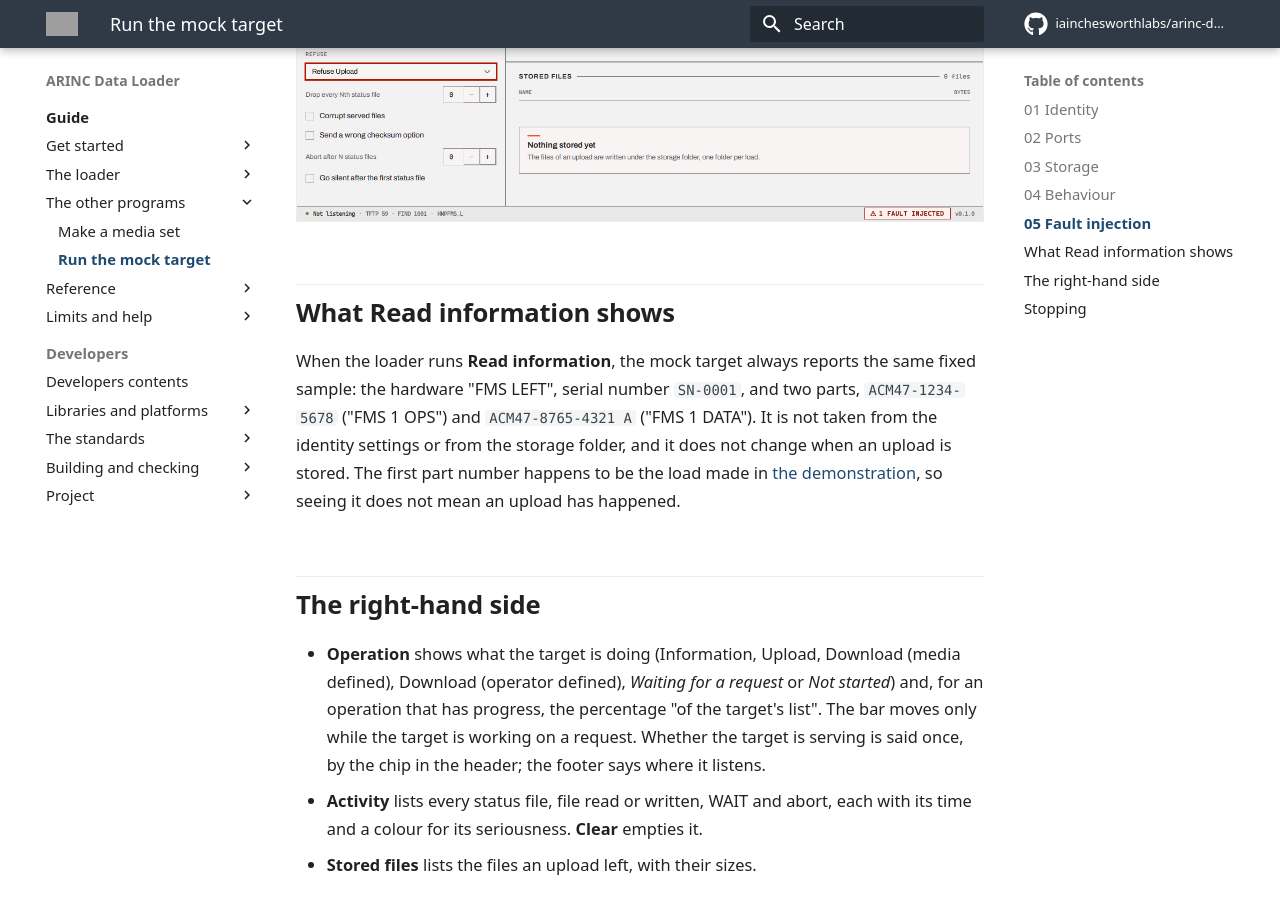
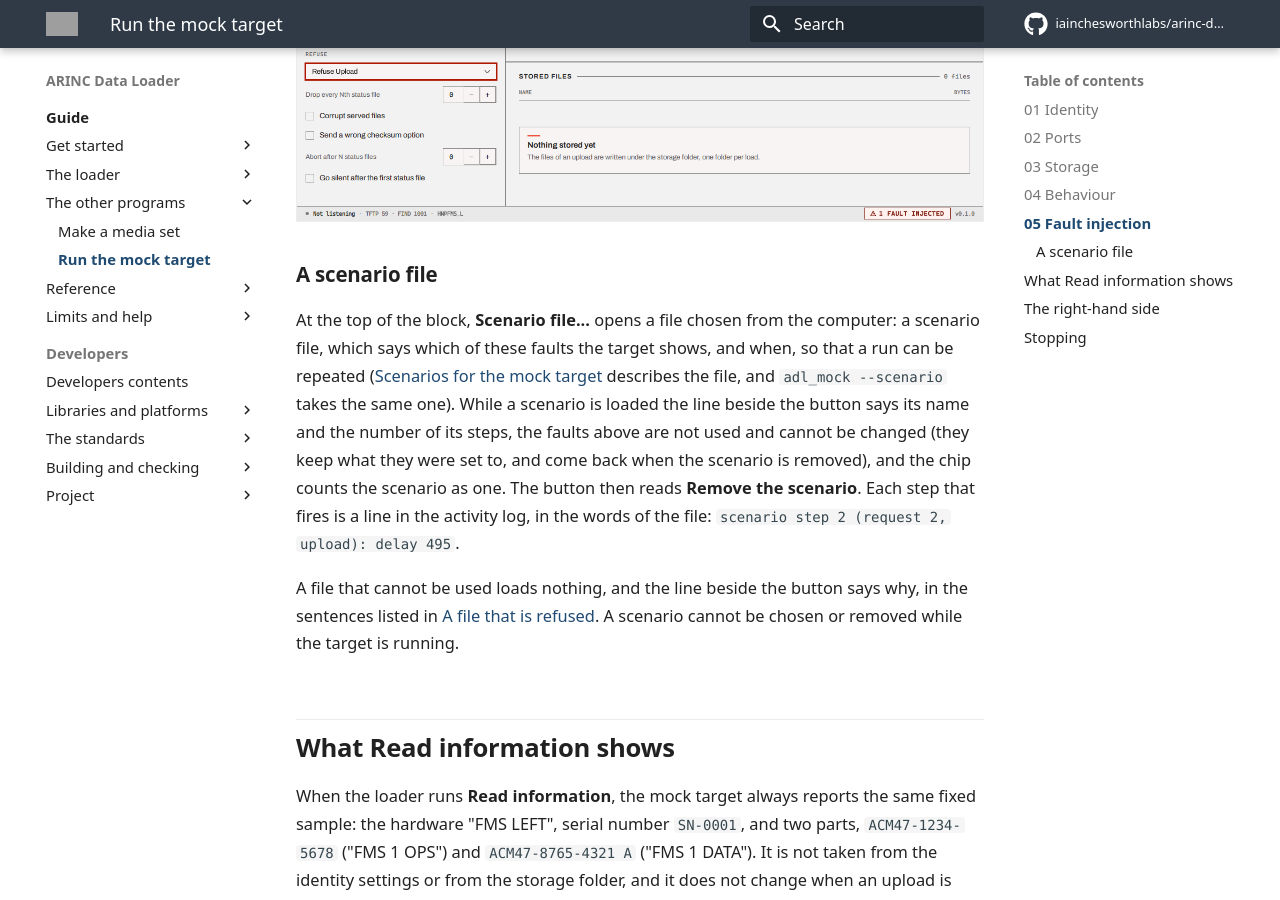
Before and after one commit to iainchesworthlabs/arinc-data-loader, an MkDocs documentation site: the page built from docs/user-guide/mock-target.md, in a window 1280 px wide and 900 px high, scrolled down 5618 px. Built offline with MkDocs 1.6.1 and Material for MkDocs 9.7.7, drawn with Linux system fonts in a browser that asks for light colours; comment, search, counter and statistics services are not loaded; grey boxes are pictures that could not be loaded.

Commit message:
Describe the window's scenario control in the guide
The window's page says what the button does and what changes while a scenario
is loaded; the page of the messages has the model's two new texts; the page of
scenarios says the window takes the same file; and the changelog fragment says
so too.

Signed-off-by: Iain Chesworth <iain.chesworth@gmail.com>

```diff
--- a/docs/user-guide/mock-target.md
+++ b/docs/user-guide/mock-target.md
@@ -92,6 +92,12 @@ The faults are for seeing what the loader does when the target is not well behav
 
 ![The mock target with a fault set](../images/mock-faults.png)
 
+### A scenario file
+
+At the top of the block, **Scenario file...** opens a file chosen from the computer: a scenario file, which says which of these faults the target shows, and when, so that a run can be repeated ([Scenarios for the mock target](mock-scenarios.md) describes the file, and `adl_mock --scenario` takes the same one). While a scenario is loaded the line beside the button says its name and the number of its steps, the faults above are not used and cannot be changed (they keep what they were set to, and come back when the scenario is removed), and the chip counts the scenario as one. The button then reads **Remove the scenario**. Each step that fires is a line in the activity log, in the words of the file: `scenario step 2 (request 2, upload): delay 495`.
+
+A file that cannot be used loads nothing, and the line beside the button says why, in the sentences listed in [A file that is refused](mock-scenarios.md#a-file-that-is-refused). A scenario cannot be chosen or removed while the target is running.
+
 ## What Read information shows
 
 When the loader runs **Read information**, the mock target always reports the same fixed sample: the
```
Also changed, not shown: changelog.d/mock-scenarios.added.md (+1 -1 lines), docs/user-guide/messages.md (+2 -0 lines), docs/user-guide/mock-scenarios.md (+1 -1 lines).
